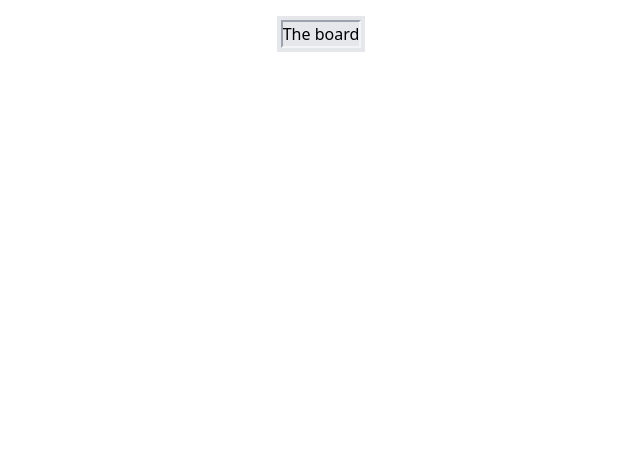
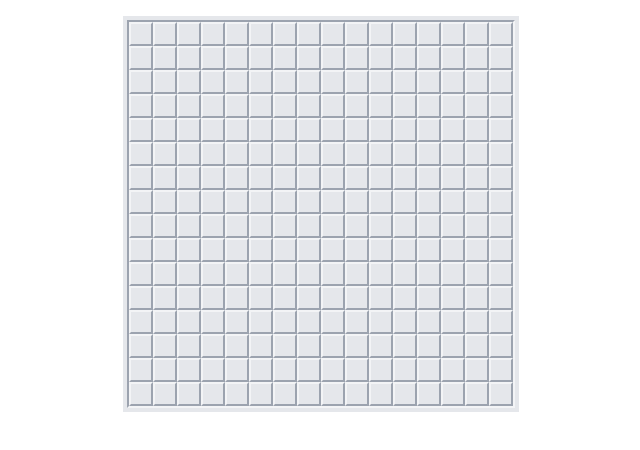
Before and after one commit to alfonsobries/vue-minesweeper, a Vue app: page / in a window 1280 px wide. Shown: the top 450 px of the page, without its empty margins (319-959 px from the left). Built offline with nearby package versions, Linux system fonts and the light colour scheme.

Commit message:
Board and mine

```diff
--- a/src/components/Board.vue
+++ b/src/components/Board.vue
@@ -1,8 +1,18 @@
 <template>
   <div class="flex justify-center p-4 ">
     <div class="border-4 border-gray-200">
-      <div class="bg-gray-200 border-2 border-gray-100 border-t-gray-400 border-l-gray-400">
-        The board
+      <div
+        class="grid bg-gray-200 border-2 border-gray-100 border-t-gray-400 border-l-gray-400"
+        :style="`grid-template-columns: repeat(${settings.columns}, minmax(0, 1fr));grid-template-rows: repeat(${settings.rows}, minmax(0, 1fr));`"
+      >
+        <cell
+          v-for="index in [...Array(totalMines).keys()]"
+          :key="index"
+          :has-mine="mines.indexOf(index) !== -1"
+          :clicked="clickedCells.indexOf(index) !== -1"
+          :cell-index="index"
+          @clicked="onCellClicked"
+        />
       </div>
     </div>
   </div>
@@ -10,6 +20,7 @@
 
 <script lang="ts">
 import { defineComponent } from 'vue';
+import Cell from './Cell.vue';
 
 const presets = {
   BEGINNER: {
@@ -21,10 +32,42 @@ const presets = {
 
 export default defineComponent({
   name: 'HelloWorld',
+  components: { Cell },
   data() {
     return {
       settings: presets.BEGINNER,
+      mines: [] as Array<number>,
+      clickedCells: [] as Array<number>,
     };
+  },
+  computed: {
+    totalMines(): number {
+      return this.settings.rows * this.settings.columns;
+    },
+    maxMines(): number {
+      return this.totalMines - 1;
+    },
+  },
+  methods: {
+    initMines(initialCellIndex: number) {
+      this.mines = [];
+      const minesToAssign = [...Array(this.settings.mines)];
+      let randomCellIndex: number;
+      do {
+        randomCellIndex = Math.floor(Math.random() * this.maxMines);
+        if (this.mines.indexOf(randomCellIndex) === -1 && initialCellIndex !== randomCellIndex) {
+          minesToAssign.pop();
+          this.mines.push(randomCellIndex);
+        }
+      } while (minesToAssign.length);
+    },
+    onCellClicked(cellIndex: number) {
+      if (this.mines.length === 0) {
+        this.initMines(cellIndex);
+      }
+
+      this.clickedCells.push(cellIndex);
+    },
   },
 });
 </script>
--- /dev/null
+++ b/src/components/Cell.vue
@@ -0,0 +1,48 @@
+<template>
+  <button
+    v-if="!clicked"
+    type="button"
+    class="w-6 h-6 border-2 border-gray-100 outline-none focus:outline-none border-b-gray-400 border-r-gray-400"
+    @click="onClick"
+  />
+  <span
+    v-else
+    type="button"
+    class="flex items-center justify-center w-6 h-6 text-sm shadow-sm"
+  >
+    <template v-if="hasMine">💣</template>
+    <template v-else>{{ minesCount }}</template>
+  </span>
+</template>
+
+<script lang="ts">
+import { defineComponent } from 'vue';
+
+export default defineComponent({
+  props: {
+    cellIndex: {
+      type: Number,
+      required: true,
+    },
+    hasMine: {
+      type: Boolean,
+      required: true,
+    },
+    clicked: {
+      type: Boolean,
+      required: true,
+    },
+  },
+  emits: ['clicked'],
+  computed: {
+    minesCount() {
+      return 1;
+    },
+  },
+  methods: {
+    onClick() {
+      this.$emit('clicked', this.cellIndex);
+    },
+  },
+});
+</script>
```
